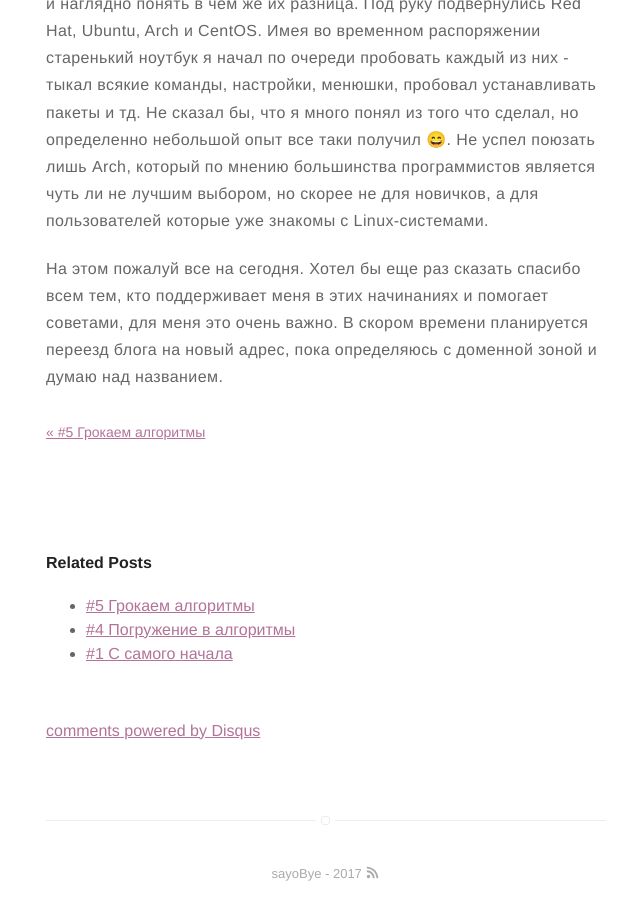
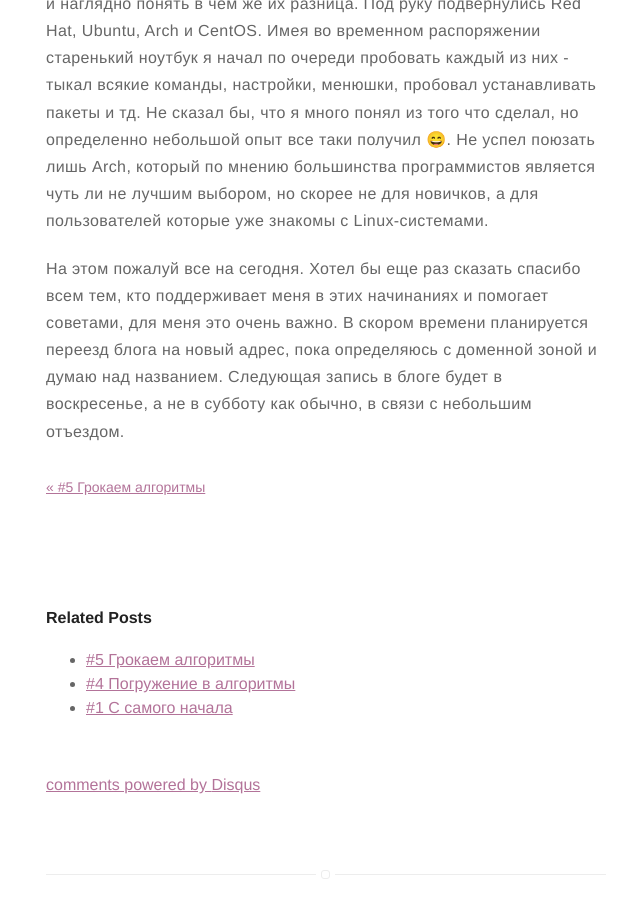
Before and after one commit to SayoBye/devblog, a Jekyll site: the page built from _posts/2017-09-30-6.md, in a window 1280 px wide and 900 px high, scrolled down 3572 px. Shown: the whole window, without its empty margins (314-954 px from the left). Built offline with Jekyll 4.4.1, drawn with Linux system fonts in a browser that asks for light colours; emoji names are drawn with the system emoji font; comment, search, counter and statistics services are not loaded.

Commit message:
fix article

```diff
--- a/_posts/2017-09-30-6.md
+++ b/_posts/2017-09-30-6.md
@@ -46,4 +46,4 @@ description: Освоение Linux
 
 Внезапно, на моем жестком диске нашлось несколько дистрибьютивов, которые я давно скачивал дабы попробовать каждый и наглядно понять в чем же их разница. Под руку подвернулись Red Hat, Ubuntu, Arch и CentOS. Имея во временном распоряжении старенький ноутбук я начал по очереди пробовать каждый из них - тыкал всякие команды, настройки, менюшки, пробовал устанавливать пакеты и тд. Не сказал бы, что я много понял из того что cделал, но определенно небольшой опыт все таки получил :smile:. Не успел поюзать лишь Arch, который по мнению большинства программистов является чуть ли не лучшим выбором, но скорее не для новичков, а для пользователей которые уже знакомы с Linux-системами.
 
-На этом пожалуй все на сегодня. Хотел бы еще раз сказать спасибо всем тем, кто поддерживает меня в этих начинаниях и помогает советами, для меня это очень важно. В скором времени планируется переезд блога на новый адрес, пока определяюсь с доменной зоной и думаю над названием.
+На этом пожалуй все на сегодня. Хотел бы еще раз сказать спасибо всем тем, кто поддерживает меня в этих начинаниях и помогает советами, для меня это очень важно. В скором времени планируется переезд блога на новый адрес, пока определяюсь с доменной зоной и думаю над названием. Следующая запись в блоге будет в воскресенье, а не в субботу как обычно, в связи с небольшим отъездом.
```
